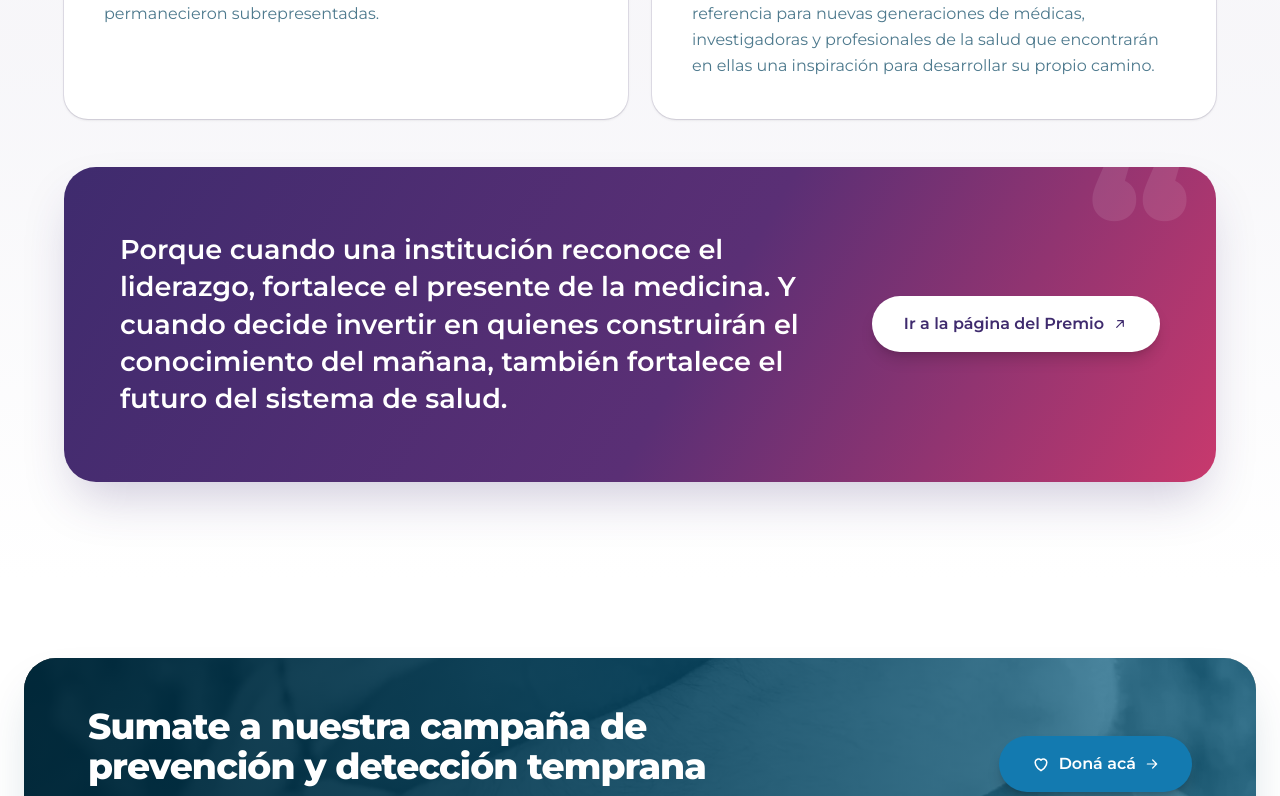
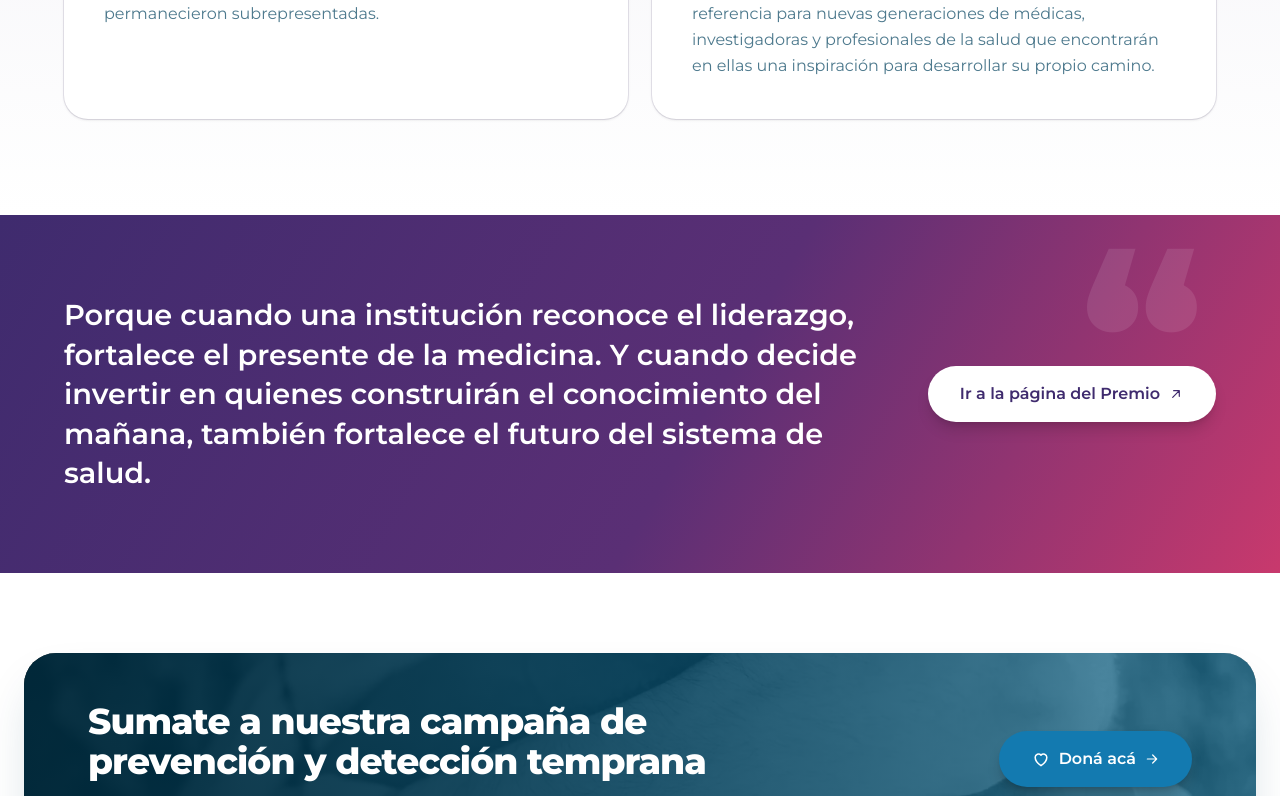
Before and after one commit to tomasfeijoo-dev/landingFG, a Next.js app: page /programas/mujeres-en-salud in a window 1280 px wide. Shown: the part 4060-4856 px from the top of the page. Built offline with nearby package versions, Linux system fonts and the light colour scheme.

Commit message:
Mujeres en Salud: cierre con la frase y el link al Premio a todo el ancho
Co-Authored-By: Claude Opus 5.5 <noreply@anthropic.com>
Claude-Session: https://claude.ai/code/session_011muNtFeuZ2ULBSNLxgmq4i

```diff
--- a/app/programas/mujeres-en-salud/page.tsx
+++ b/app/programas/mujeres-en-salud/page.tsx
@@ -249,13 +249,16 @@ export default function MujeresEnSaludPage() {
             ))}
           </div>
 
-          {/* Cierre con la frase y el link al premio */}
-          <div className="reveal relative mt-12 overflow-hidden rounded-[2rem] px-8 py-12 text-white shadow-2xl shadow-[#3f2b6e]/25 sm:px-14 sm:py-16" style={{ background: `linear-gradient(120deg, ${VIOLETA} 0%, #5a2f75 55%, ${ROSA} 100%)` }}>
-            <span className="pointer-events-none absolute -top-10 right-6 text-[12rem] leading-none font-extrabold text-white/10 select-none" aria-hidden>
+        </div>
+      </section>
+
+      {/* Cierre a todo el ancho, con la frase y el link al premio */}
+      <section className="relative overflow-hidden px-6 py-16 text-white sm:px-12 sm:py-20" style={{ background: `linear-gradient(120deg, ${VIOLETA} 0%, #5a2f75 55%, ${ROSA} 100%)` }}>
+        <span className="pointer-events-none absolute top-2 right-[6%] text-[14rem] leading-none font-extrabold text-white/10 select-none" aria-hidden>
           “
         </span>
-            <div className="relative grid items-center gap-10 lg:grid-cols-[1.6fr_auto]">
-              <blockquote className="text-xl leading-snug font-semibold sm:text-2xl lg:text-[1.7rem]">
+        <div className="reveal relative mx-auto grid max-w-6xl items-center gap-10 lg:grid-cols-[1.6fr_auto]">
+          <blockquote className="text-xl leading-snug font-semibold sm:text-2xl lg:text-[1.8rem]">
             Porque cuando una institución reconoce el liderazgo, fortalece el presente de la medicina. Y cuando decide invertir en quienes construirán el
             conocimiento del mañana, también fortalece el futuro del sistema de salud.
           </blockquote>
@@ -268,8 +271,6 @@ export default function MujeresEnSaludPage() {
             Ir a la página del Premio <Icon name="arrow" className="h-4 w-4 -rotate-45" />
           </a>
         </div>
-          </div>
-        </div>
       </section>
 
       <DonateBanner />
```
Lines whose indentation alone changed are shown as unchanged.
